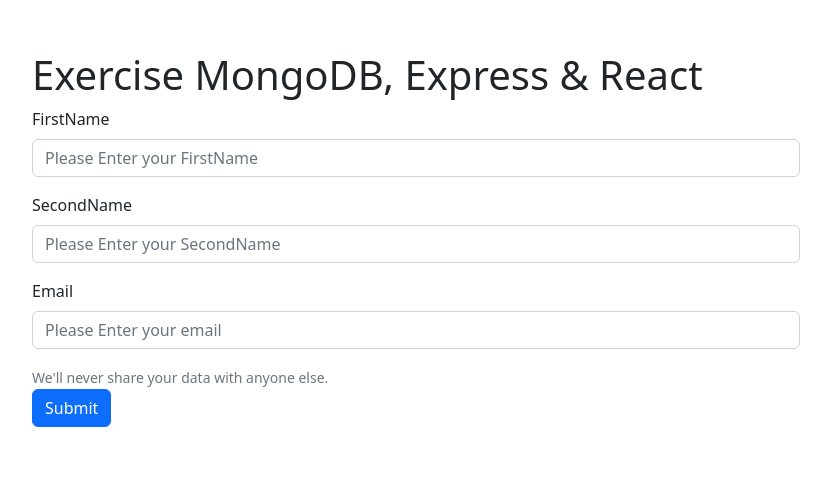
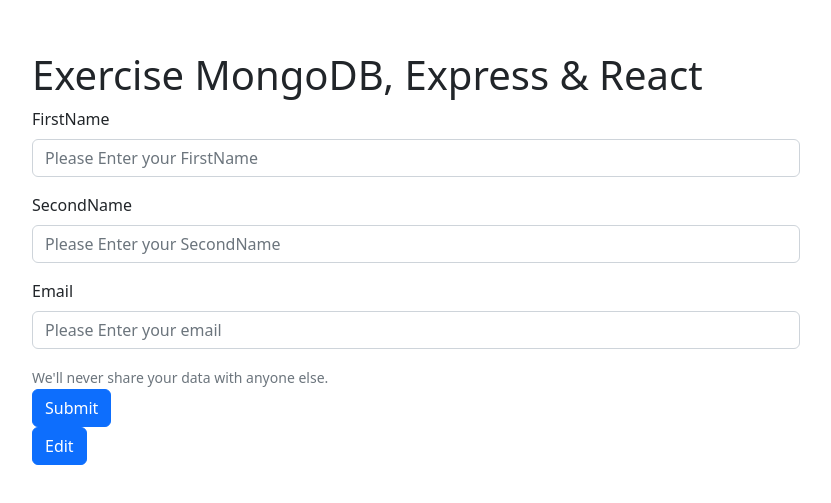
Before and after one commit to BernadetteCh/mongodb-form, a React (Create React App) app in the folder client/my-app/: page / in a window 1280 px wide. Shown: the part 141-644 px from the top of the page, without its empty margins (224-1055 px from the left). Built offline with nearby package versions, Linux system fonts and the light colour scheme.

Commit message:
Add conditional rendering

```diff
--- a/client/my-app/package.json
+++ b/client/my-app/package.json
@@ -10,6 +10,7 @@
     "react": "^18.2.0",
     "react-bootstrap": "^2.6.0",
     "react-dom": "^18.2.0",
+    "react-router-dom": "^6.4.3",
     "react-scripts": "5.0.1",
     "web-vitals": "^2.1.4"
   },
--- a/client/my-app/src/App.js
+++ b/client/my-app/src/App.js
@@ -1,13 +1,21 @@
+import React, { useState } from "react";
 import "./App.css";
 import "bootstrap/dist/css/bootstrap.min.css";
 import Form from "./components/InputForm";
+import Edit from "../src/components/Edit";
 
 function App() {
-  return (
-    <div>
-      <Form />
-    </div>
-  );
+  const [changePAge, setChangePage] = useState(false);
+
+  const renderPage = (boolean) => {
+    setChangePage(boolean);
+  };
+
+  if (changePAge === true) {
+    return <Edit renderPage={renderPage} />;
+  } else {
+    return <Form renderPage={renderPage} />;
+  }
 }
 
 export default App;
--- /dev/null
+++ b/client/my-app/src/components/Edit.js
@@ -0,0 +1,17 @@
+import React from "react";
+import Button from "react-bootstrap/Button";
+
+function Edit({ renderPage }) {
+  const changePage = () => {
+    renderPage(false);
+  };
+
+  return (
+    <div>
+      {" "}
+      <Button onClick={changePage}>Form</Button>
+    </div>
+  );
+}
+
+export default Edit;
--- a/client/my-app/src/components/InputForm.js
+++ b/client/my-app/src/components/InputForm.js
@@ -3,7 +3,7 @@
 import Form from "react-bootstrap/Form";
 import Button from "react-bootstrap/Button";
 
-function InputForm() {
+function InputForm({ renderPage }) {
   const [user, setUser] = useState({
     firstName: "",
     secondName: "",
@@ -15,6 +15,10 @@
   //   setUser({ firstName: input.value });
   //   console.log(user.firstName);
   // }
+
+  function changePage() {
+    renderPage(true);
+  }
   function saveInput(e) {
     const value = e.target.value;
     setUser({ ...user, [e.target.name]: value });
@@ -87,6 +91,7 @@
           Submit
         </Button>
       </Form>
+      <Button onClick={changePage}>Edit</Button>
     </div>
   );
 }
```
Also changed, not shown: 1 other file (tests, documents, lock files or other folders).
